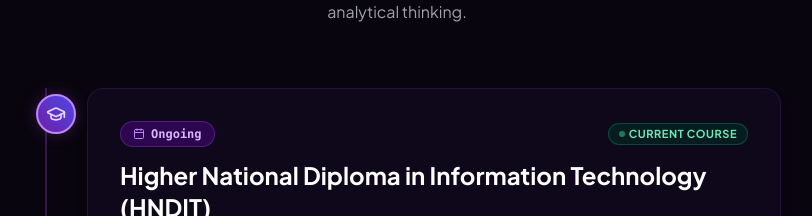
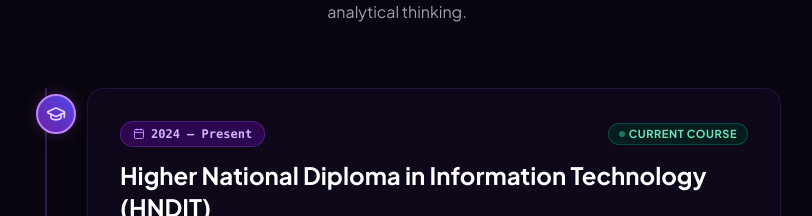
Before and after one commit to fathinifl42923-source/Portfolio, a React (Vite) app: page / in a window 1280 px wide. Shown: the part 3005-3221 px from the top of the page, without its empty margins (243-1055 px from the left). Built offline with nearby package versions, Linux system fonts and the light colour scheme.

Commit message:
feat: update HNDIT education period to 2024 - Present

```diff
--- a/src/data/portfolioData.js
+++ b/src/data/portfolioData.js
@@ -104,7 +104,7 @@ export const educationList = [
     id: "hndit",
     degree: "Higher National Diploma in Information Technology (HNDIT)",
     institution: "ATI Kurunegala – SLIATE",
-    period: "Ongoing",
+    period: "2024 – Present",
     isOngoing: true,
     icon: "degree",
     description:
```
